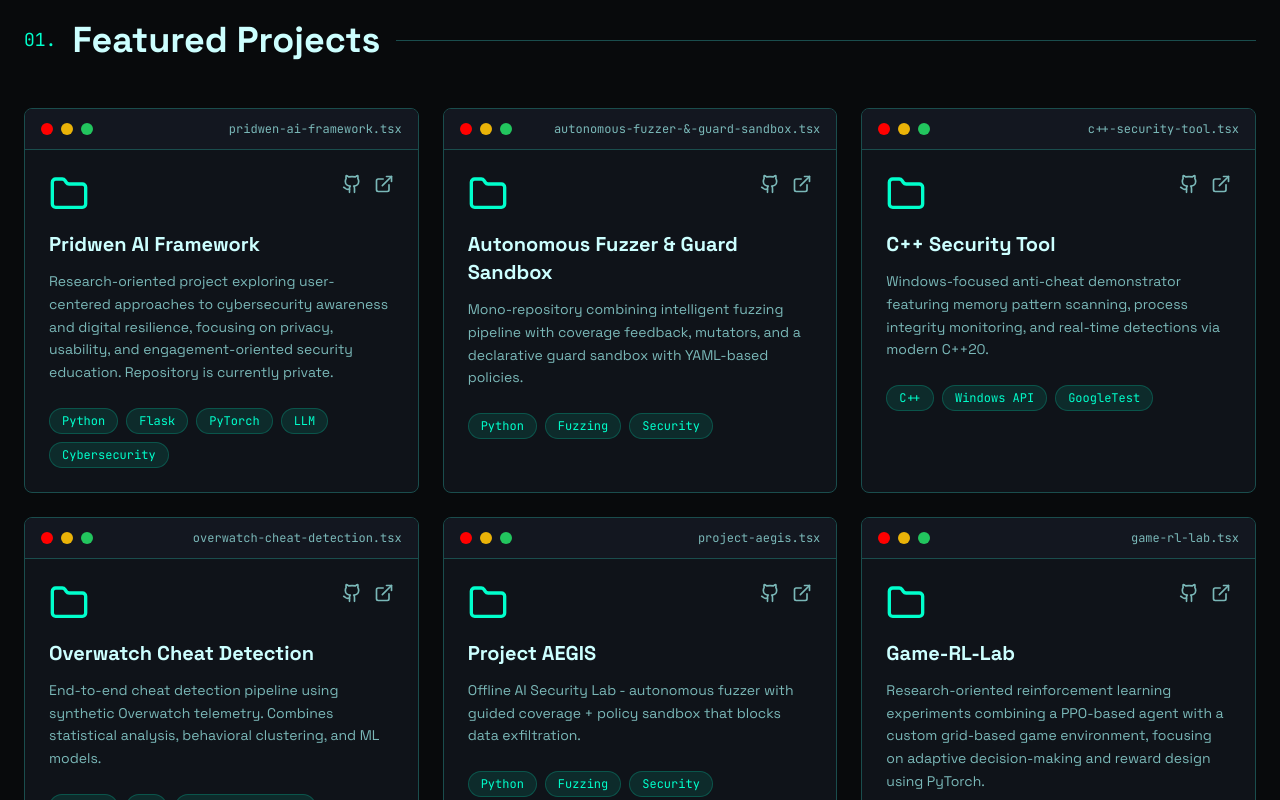
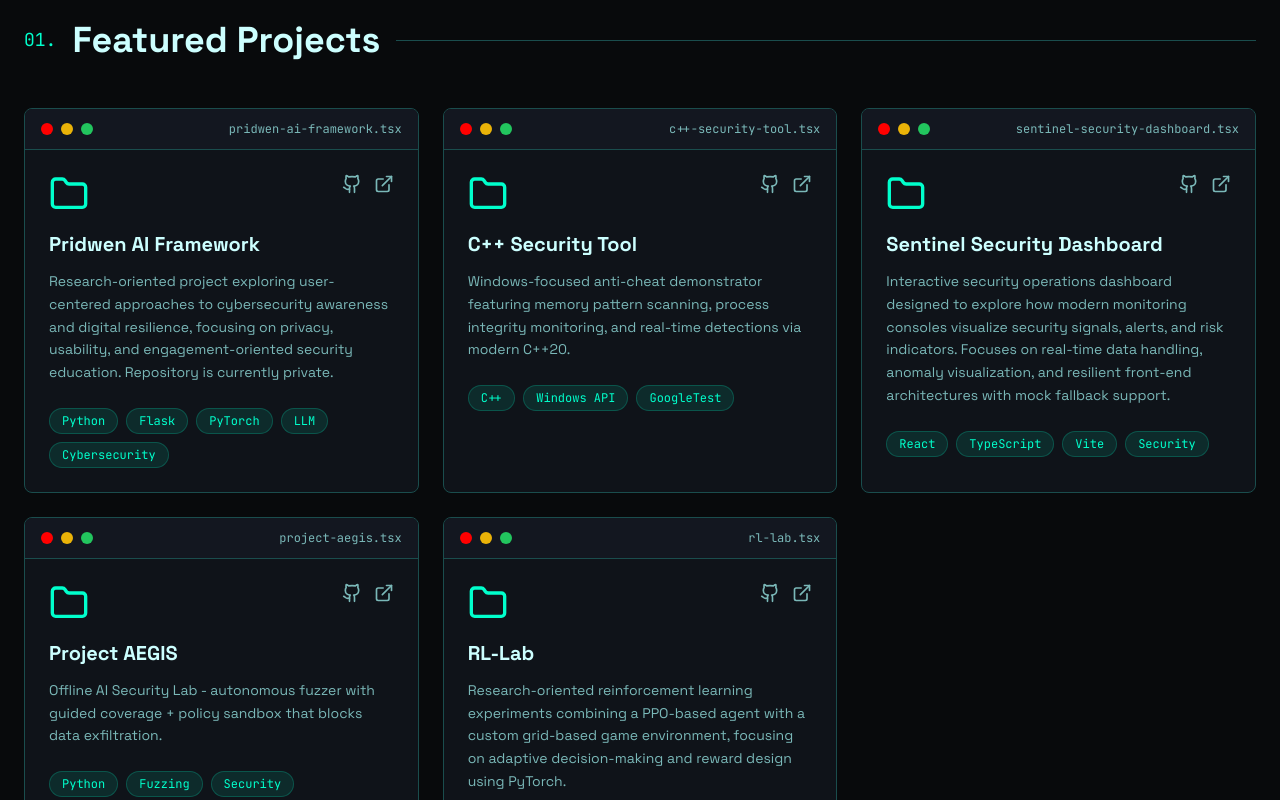
Before and after one commit to Fakih-Hamid/Fakih-Hamid.github.io, a React (Vite) app: page / in a window 1280 px wide. Shown: the part 980-1780 px from the top of the page. Built offline with nearby package versions, Linux system fonts and the light colour scheme; the HTML template or start-up script is replaced by a standard one.

Commit message:
Update ProjectsSection.tsx

```diff
--- a/src/components/portfolio/ProjectsSection.tsx
+++ b/src/components/portfolio/ProjectsSection.tsx
@@ -18,13 +18,7 @@ const projects: Project[] = [
     featured: true,
   },
 
-  {
-    title: "Autonomous Fuzzer & Guard Sandbox",
-    description: "Mono-repository combining intelligent fuzzing pipeline with coverage feedback, mutators, and a declarative guard sandbox with YAML-based policies.",
-    tech: ["Python", "Fuzzing", "Security"],
-    githubUrl: "https://github.com/Fakih-Hamid/project-aegis",
-    featured: true,
-  },
+
   {
     title: "C++ Security Tool",
     description: "Windows-focused anti-cheat demonstrator featuring memory pattern scanning, process integrity monitoring, and real-time detections via modern C++20.",
@@ -33,10 +27,11 @@ const projects: Project[] = [
     featured: true,
   },
   {
-    title: "Overwatch Cheat Detection",
-    description: "End-to-end cheat detection pipeline using synthetic Overwatch telemetry. Combines statistical analysis, behavioral clustering, and ML models.",
-    tech: ["Python", "ML", "Isolation Forest", "Random Forest"],
-    githubUrl: "https://github.com/Fakih-Hamid/Overwatch-Cheat-Detection",
+    title: "Sentinel Security Dashboard",
+    description:
+      "Interactive security operations dashboard designed to explore how modern monitoring consoles visualize security signals, alerts, and risk indicators. Focuses on real-time data handling, anomaly visualization, and resilient front-end architectures with mock fallback support.",
+    tech: ["React", "TypeScript", "Vite", "Security"],
+    githubUrl: "https://github.com/Fakih-Hamid/sentinel-security-dashboard",
   },
   {
     title: "Project AEGIS",
@@ -45,7 +40,7 @@ const projects: Project[] = [
     githubUrl: "https://github.com/Fakih-Hamid/project-aegis",
   },
   {
-    title: "Game-RL-Lab",
+    title: "RL-Lab",
     description: "Research-oriented reinforcement learning experiments combining a PPO-based agent with a custom grid-based game environment, focusing on adaptive decision-making and reward design using PyTorch.",
     tech: ["Python", "PyTorch", "Reinforcement Learning"],
     githubUrl: "https://github.com/Fakih-Hamid/Game-RL-Lab",
```
